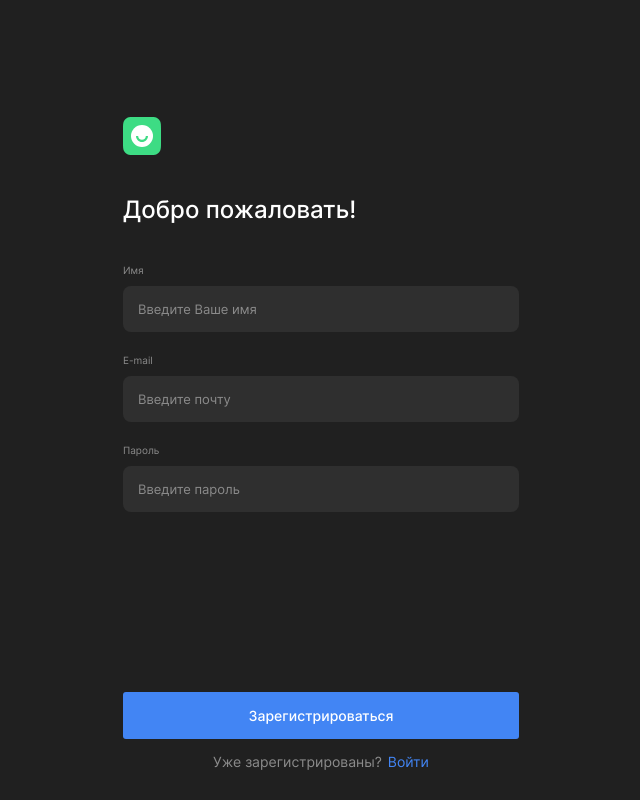
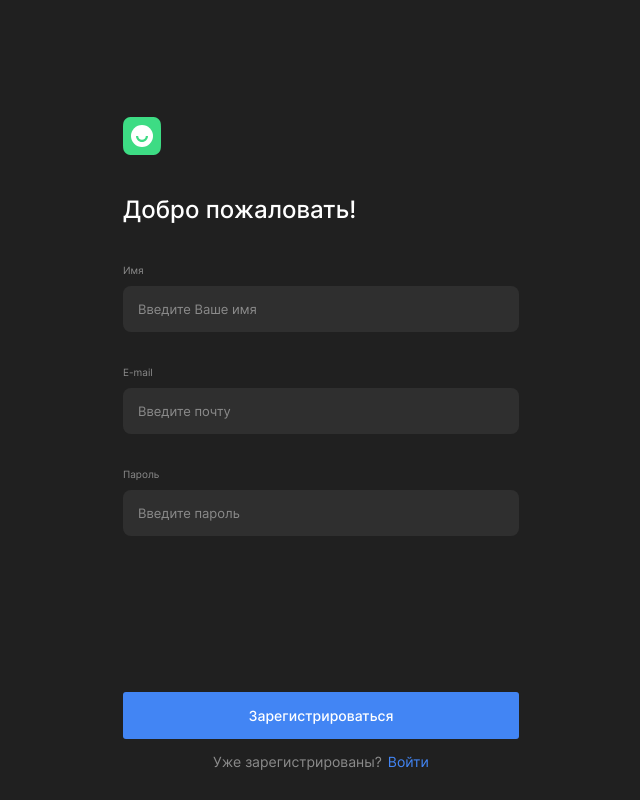
Before and after one commit to Eshenok/movies-explorer-frontend, a React (Create React App) app: page /signup in a window 1280 px wide. Shown: the whole page, without its empty margins (319-959 px from the left). Built offline with nearby package versions, Linux system fonts and the light colour scheme; no server answers.

Commit message:
make clear page

```diff
--- a/src/App.js
+++ b/src/App.js
@@ -153,10 +153,9 @@ function App() {
   }
 
   function handleRemoveLike(id) {
-    setPreload(true);
     MainApi.removeSavedMovie(id).then((res) => {
       setSavedMovies(savedMovies.filter((elem) => elem.movieId !== res.movieId ? elem : false))
-    }).catch((err) => {console.log(err)}).finally(() => {setPreload(false)});
+    }).catch((err) => {console.log(err)})
   }
 
   function handleSearchMovie(moviesArr, query, isShorts) {
--- a/src/components/Input/Input.js
+++ b/src/components/Input/Input.js
@@ -1,10 +1,23 @@
-import React from "react";
+import React, { useState } from "react";
 
-export const Input = ({labelText, isSpan, ...rest }) => {
+export const Input = ({labelText, isSpan, onChange, classes, ...rest }) => {
+
+  const spanClasses = ["input__span-error"];
+  const [error, setError] = useState("");
+
+  function onChanges(e) {
+    onChange(e);
+    if (e.target.validationMessage) {
+      setError(e.target.validationMessage);
+    } else {
+      setError("");
+    }
+  }
+
   return (
     <>
-      <input {...rest} />
-      {isSpan ? <span className="input__span-error"> </span> : <></>}
+      <input {...rest} onChange={onChanges}/>
+      {isSpan ? <span className={spanClasses.join(' ')}>{error}</span> : <></>}
     </>
   )
 }
--- a/src/components/Input/styles/__span-error/input__span-error.css
+++ b/src/components/Input/styles/__span-error/input__span-error.css
@@ -1,8 +1,8 @@
 .input__span-error {
 	display: block;
-	visibility: hidden;
 	margin-top: 10px;
 	word-wrap: break-word;
+	height: 24px;
 	/*Шрифт*/
 	font-family: 'Inter', Arial, sans-serif;
 	font-style: normal;
--- a/src/components/Input/styles/_place/input_place_sign.css
+++ b/src/components/Input/styles/_place/input_place_sign.css
@@ -22,7 +22,3 @@
 	line-height: 16px;
 	color: var(--font-colorGrey);
 }
-
-.input_place_sign:focus {
-	outline: 1px solid var(--border-colorGrey);
-}
```
